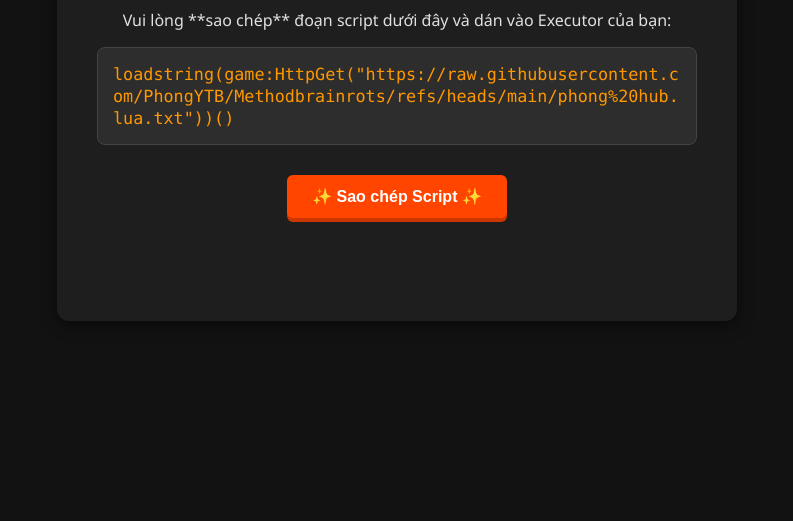
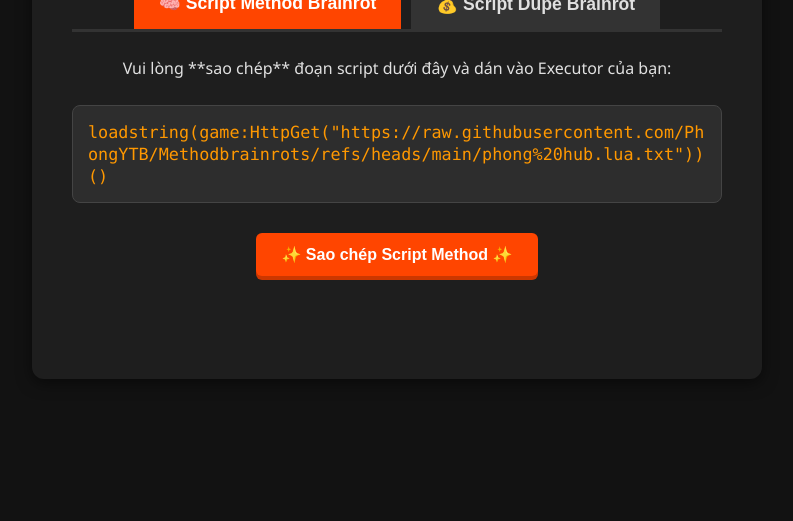
Before and after one commit to PhongYTB/Web, a plain HTML site: page index.html in a window 1280 px wide. Shown: the part 319-840 px from the top of the page, without its empty margins (243-1036 px from the left). Drawn offline with Linux system fonts and the light colour scheme.

Commit message:
Update index.html

```diff
--- a/index.html
+++ b/index.html
@@ -3,9 +3,9 @@
 <head>
     <meta charset="UTF-8">
     <meta name="viewport" content="width=device-width, initial-scale=1.0">
-    <title>Phong Hub Script Loader</title>
+    <title>Trình tải tập lệnh Phong Hub - Đa năng</title>
     <style>
-        /* Thiết lập cơ bản (Nền tối) */
+        /* Setting base (Nền tối) */
         body {
             background-color: #121212;
             color: #e0e0e0;
@@ -24,21 +24,62 @@
             padding: 40px;
             border-radius: 12px;
             box-shadow: 0 4px 15px rgba(0, 0, 0, 0.5);
-            max-width: 600px;
+            max-width: 650px; /* Tăng chiều rộng để chứa tab */
             width: 100%;
             text-align: center;
-            border-top: 5px solid #ff4500; /* Màu cam nổi bật (đã đổi màu) */
+            border-top: 5px solid #ff4500;
         }
 
         /* Tiêu đề */
         h1 {
-            color: #ff4500; /* Màu cam nổi bật */
-            margin-bottom: 25px;
+            color: #ff4500;
+            margin-bottom: 15px;
             font-size: 1.8em;
             letter-spacing: 1px;
         }
 
-        /* Khu vực hiển thị Script */
+        /* Bộ chọn Tab */
+        .tab-selector {
+            display: flex;
+            justify-content: center;
+            margin-bottom: 25px;
+            border-bottom: 3px solid #333;
+        }
+
+        .tab-button {
+            background-color: #333;
+            color: #e0e0e0;
+            border: none;
+            padding: 12px 25px;
+            cursor: pointer;
+            font-size: 1.1em;
+            font-weight: bold;
+            transition: background-color 0.3s, color 0.3s;
+            border-radius: 8px 8px 0 0;
+            margin: 0 5px;
+        }
+
+        .tab-button:hover {
+            background-color: #444;
+        }
+
+        .tab-button.active {
+            background-color: #ff4500;
+            color: white;
+            border-bottom: 3px solid #ff4500;
+        }
+
+        /* Nội dung Tab */
+        .tab-content {
+            display: none;
+            padding-top: 10px;
+        }
+
+        .tab-content.active {
+            display: block;
+        }
+
+        /* Script hiển thị khu vực */
         .script-display {
             background-color: #2d2d2d;
             border: 1px solid #444;
@@ -51,7 +92,7 @@
         }
 
         /* Đoạn script */
-        #script-code {
+        .script-code {
             font-family: 'Consolas', 'Courier New', monospace;
             font-size: 1.05em;
             color: #ff9800; /* Màu cam nhạt cho code */
@@ -59,14 +100,13 @@
             word-break: break-all;
         }
 
-        /* Nút Copy */
-        #copy-button {
-            background-color: #ff4500; /* Màu nền nút */
+        /* Sao chép nút */
+        .copy-button {
+            background-color: #ff4500;
             color: white;
             border: none;
             padding: 12px 25px;
             text-align: center;
-            text-decoration: none;
             display: inline-block;
             font-size: 16px;
             margin: 10px 0;
@@ -74,23 +114,23 @@
             border-radius: 6px;
             transition: background-color 0.3s ease, transform 0.1s;
             font-weight: bold;
-            box-shadow: 0 4px #cc3700; /* Hiệu ứng 3D nhẹ */
+            box-shadow: 0 4px #cc3700;
         }
 
-        #copy-button:hover {
-            background-color: #e63e00; /* Màu khi rê chuột */
+        .copy-button:hover {
+            background-color: #e63e00;
         }
 
-        #copy-button:active {
+        .copy-button:active {
             background-color: #cc3700;
             box-shadow: 0 1px #cc3700;
-            transform: translateY(3px); /* Hiệu ứng nhấn */
+            transform: translateY(3px);
         }
 
-        /* Thông báo sao chép thành công */
+        /* Sao chép thông báo thành công */
         #copy-message {
             margin-top: 15px;
-            color: #ff9800; /* Màu thông báo */
+            color: #ff9800;
             font-weight: bold;
             opacity: 0;
             transition: opacity 0.5s ease;
@@ -105,33 +145,81 @@
 <body>
 
     <div class="container">
-        <h1>🚀 Phong Hub Script Loader 🚀</h1>
+        <h1>🚀 Trình tải tập lệnh Phong Hub Đa năng 🚀</h1>
+
+        <div class="tab-selector">
+            <button class="tab-button active" onclick="openTab('method')">🧠 Script Method Brainrot</button>
+            <button class="tab-button" onclick="openTab('dupe')">💰 Script Dupe Brainrot</button>
+        </div>
 
         <p>Vui lòng **sao chép** đoạn script dưới đây và dán vào Executor của bạn:</p>
 
-        <div class="script-display">
-            <code id="script-code">
-                loadstring(game:HttpGet("https://raw.githubusercontent.com/PhongYTB/Methodbrainrots/refs/heads/main/phong%20hub.lua.txt"))()
-            </code>
+        <div id="method" class="tab-content active">
+            <div class="script-display">
+                <code class="script-code" id="method-script-code">
+                    loadstring(game:HttpGet("https://raw.githubusercontent.com/PhongYTB/Methodbrainrots/refs/heads/main/phong%20hub.lua.txt"))()
+                </code>
+            </div>
+
+            <button class="copy-button" onclick="copyScript('method-script-code')">
+                ✨ Sao chép Script Method ✨
+            </button>
         </div>
 
-        <button id="copy-button">
-            ✨ Sao chép Script ✨
-        </button>
+        <div id="dupe" class="tab-content">
+            <div class="script-display">
+                <code class="script-code" id="dupe-script-code">
+                    loadstring(game:HttpGet("https://raw.githubusercontent.com/PhongYTB/Methodbrainrots/refs/heads/main/dupe%20brainrot.lua"))()
+                </code>
+            </div>
 
-        <p id="copy-message">Đã sao chép vào bộ nhớ tạm! ✅</p>
+            <button class="copy-button" onclick="copyScript('dupe-script-code')">
+                ✨ Sao chép Script Dupe ✨
+            </button>
+        </div>
+
+        <p id="copy-message">Đã sao chép vào bộ nhớ tạm thời! ✅</p>
 
     </div>
 
     <script>
-        // Cập nhật biến với script mới
-        const scriptCode = "loadstring(game:HttpGet(\"https://raw.githubusercontent.com/PhongYTB/Methodbrainrots/refs/heads/main/phong%20hub.lua.txt\"))()";
-        const copyButton = document.getElementById('copy-button');
         const copyMessage = document.getElementById('copy-message');
 
-        copyButton.addEventListener('click', async () => {
+        /**
+         * Chuyển đổi giữa các tab
+         * @param {string} tabName - ID của tab muốn mở ('method' hoặc 'dupe').
+         */
+        function openTab(tabName) {
+            const tabContents = document.getElementsByClassName("tab-content");
+            for (let i = 0; i < tabContents.length; i++) {
+                tabContents[i].classList.remove('active');
+            }
+
+            const tabButtons = document.getElementsByClassName("tab-button");
+            for (let i = 0; i < tabButtons.length; i++) {
+                tabButtons[i].classList.remove('active');
+            }
+
+            document.getElementById(tabName).classList.add('active');
+            // Tìm nút tương ứng và thêm class 'active'
+            const activeTabButton = Array.from(tabButtons).find(btn => btn.getAttribute('onclick').includes(`'${tabName}'`));
+            if (activeTabButton) {
+                activeTabButton.classList.add('active');
+            }
+        }
+
+        /**
+         * Sao chép script từ ID đã cho
+         * @param {string} elementId - ID của phần tử <code> chứa script.
+         */
+        async function copyScript(elementId) {
+            const scriptElement = document.getElementById(elementId);
+            const scriptCode = scriptElement.textContent.trim();
+            const copyButton = scriptElement.closest('.tab-content').querySelector('.copy-button');
+            const originalText = copyButton.textContent; // Lưu văn bản ban đầu
+
             try {
-                // Sử dụng Clipboard API để sao chép
+                // Sử dụng API Clipboard để sao chép
                 await navigator.clipboard.writeText(scriptCode);
 
                 // Hiển thị thông báo thành công
@@ -141,11 +229,11 @@
                 // Ẩn thông báo sau 2 giây
                 setTimeout(() => {
                     copyMessage.classList.remove('visible');
-                    copyButton.textContent = '✨ Sao chép Script ✨';
+                    copyButton.textContent = originalText;
                 }, 2000);
 
             } catch (err) {
-                // Fallback (cho trình duyệt cũ): tạo textarea tạm thời
+                // Dự phòng (cho trình duyệt cũ): tạo tạm thời vùng văn bản
                 const tempTextArea = document.createElement('textarea');
                 tempTextArea.value = scriptCode;
                 document.body.appendChild(tempTextArea);
@@ -159,9 +247,14 @@
 
                 setTimeout(() => {
                     copyMessage.classList.remove('visible');
-                    copyButton.textContent = '✨ Sao chép Script ✨';
+                    copyButton.textContent = originalText;
                 }, 2000);
             }
+        }
+
+        // Mở tab 'method' khi tải trang lần đầu
+        document.addEventListener('DOMContentLoaded', () => {
+            openTab('method');
         });
     </script>
 
```
